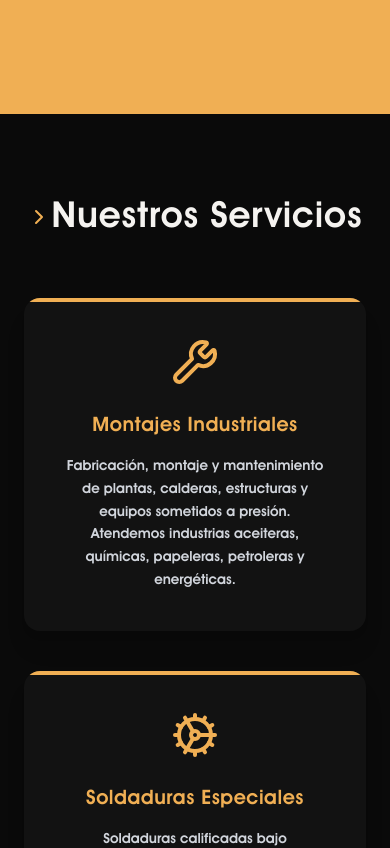
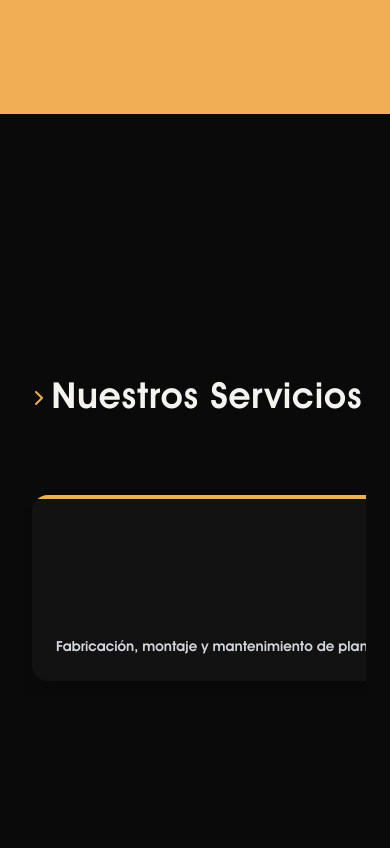
Before and after one commit to Marino-404/Respat-SRL, a React (Vite) app: page / in a window 390 px wide. Shown: the part 1574-2422 px from the top of the page. Built offline with nearby package versions, Linux system fonts and the light colour scheme.

Commit message:
First commit

```diff
--- a/src/section/Services.tsx
+++ b/src/section/Services.tsx
@@ -2,7 +2,7 @@ import { useEffect, useState } from "react";
 import { Wrench, Cog, Bolt, Gauge, ChevronRight } from "lucide-react";
 import { servicesTextContent } from "../utils/text-content";
 import { useAppState } from "../store/app-state";
-import { motion, type Variants } from "framer-motion";
+import { motion } from "framer-motion";
 
 const useIsMobile = (breakpoint = 768) => {
   const [isMobile, setIsMobile] = useState(false);
@@ -45,23 +45,6 @@ const Services = () => {
     },
   ];
 
-  // Variants para cards
-  const cardVariants: Variants = isMobile
-    ? { hidden: { opacity: 1, y: 0 }, visible: { opacity: 1, y: 0 } } // Sin animación en mobile
-    : {
-        hidden: { opacity: 0, y: 40 },
-        visible: {
-          opacity: 1,
-          y: 0,
-          transition: { duration: 0.6, ease: "easeOut" },
-        },
-      };
-
-  // Variants para container
-  const containerVariants: Variants = isMobile
-    ? { hidden: {}, visible: {} } // No hay stagger en mobile
-    : { hidden: {}, visible: { transition: { staggerChildren: 0.2 } } };
-
   return (
     <section
       id="services"
@@ -72,23 +55,48 @@ const Services = () => {
         {text.title}
       </h2>
 
+      {/* Contenedor de cards */}
+      {isMobile ? (
+        // MOBILE: scroll horizontal sin motion
+        <div className="flex gap-6 overflow-x-auto w-full py-4 px-2 scrollbar-none">
+          {servicesData.map((service, index) => (
+            <div
+              key={index}
+              className="min-w-[250px] flex-shrink-0 relative bg-[#121212] rounded-2xl overflow-hidden shadow-xl p-6 flex flex-col items-center text-center"
+            >
+              <div className="absolute top-0 left-0 w-full h-1 bg-[#F0AF54]" />
+              <div className="mb-6">{service.icon}</div>
+              <h3 className="text-xl font-semibold mb-4 text-[#F0AF54] tracking-wide">
+                {service.title}
+              </h3>
+              <p className="text-gray-300 text-sm leading-relaxed">
+                {service.description}
+              </p>
+              <div className="absolute bottom-0 left-1/2 transform -translate-x-1/2 w-0 h-[2px] bg-[#F0AF54] group-hover:w-3/4 transition-all duration-500" />
+            </div>
+          ))}
+        </div>
+      ) : (
+        // DESKTOP: motion con animación y stagger
         <motion.div
           className="grid grid-cols-1 sm:grid-cols-2 lg:grid-cols-4 gap-10 w-full max-w-7xl"
-        variants={containerVariants}
           initial="hidden"
-        whileInView="visible" // Siempre "visible" para que se rendericen las cards en mobile
+          whileInView="visible"
           viewport={{ once: false, amount: 0.3 }}
         >
           {servicesData.map((service, index) => (
             <motion.div
               key={index}
               className="relative bg-[#121212] rounded-2xl overflow-hidden group shadow-xl transition-all duration-500 hover:-translate-y-3 hover:shadow-2xl"
-            variants={cardVariants}
+              initial={{ opacity: 0, y: 40 }}
+              animate={{ opacity: 1, y: 0 }}
+              transition={{
+                duration: 0.6,
+                ease: "easeOut",
+                delay: index * 0.2,
+              }}
             >
-            {/* Franja superior decorativa */}
               <div className="absolute top-0 left-0 w-full h-1 bg-[#F0AF54]" />
-
-            {/* Contenido principal */}
               <div className="p-10 flex flex-col items-center text-center">
                 <div className="mb-6 transition-transform duration-300 group-hover:scale-110">
                   {service.icon}
@@ -100,12 +108,11 @@ const Services = () => {
                   {service.description}
                 </p>
               </div>
-
-            {/* Línea inferior animada */}
               <div className="absolute bottom-0 left-1/2 transform -translate-x-1/2 w-0 h-[2px] bg-[#F0AF54] group-hover:w-3/4 transition-all duration-500" />
             </motion.div>
           ))}
         </motion.div>
+      )}
     </section>
   );
 };
```
Lines whose indentation alone changed are shown as unchanged.
